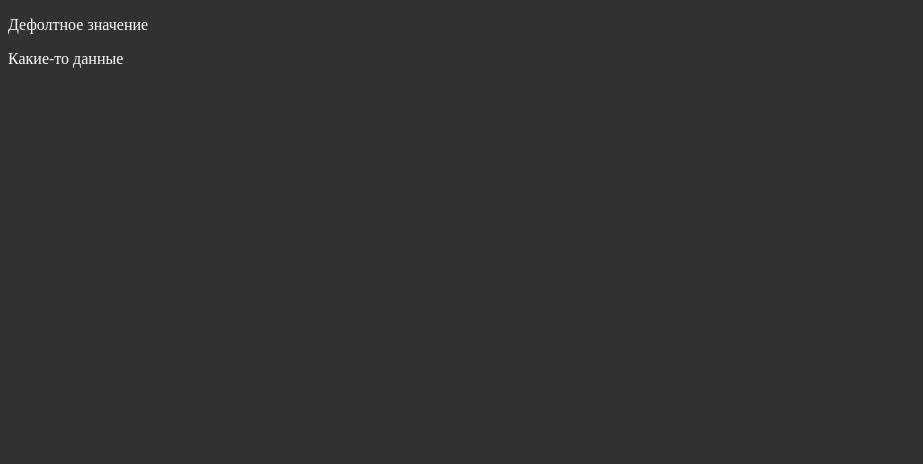
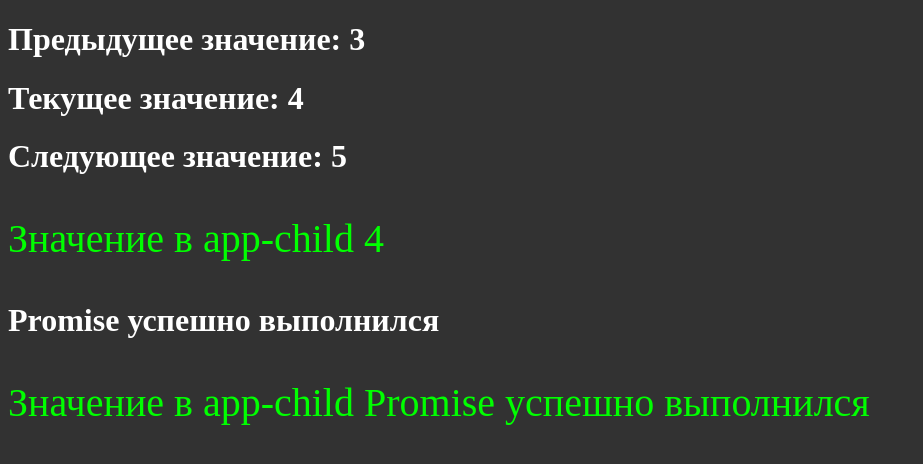
Before and after one commit to AleksYeh/ng-testing, an Angular app: page / in a window 1280 px wide. Shown: the top 464 px of the page, without its empty margins (0-923 px from the left). Built offline with nearby package versions, Linux system fonts and the light colour scheme.

Commit message:
feat: обновить AppComponent и ChildComponent для обработки значений Observable и Promise

```diff
--- a/src/app/app.component.html
+++ b/src/app/app.component.html
@@ -1,2 +1,16 @@
-<app-child></app-child>
-<app-child><p>Какие-то данные</p></app-child>
+<!--<h1>Текущее значение: {{ exampleObservable$ | async }}</h1>-->
+
+@if (exampleObservable$ | async; as data) {
+  <h1>Предыдущее значение: {{ data.previousValue }}</h1>
+  <h1>Текущее значение: {{ data.currentValue }}</h1>
+  <h1>Следующее значение: {{ data.nextValue }}</h1>
+
+<app-child [currentValue]="data.currentValue"></app-child>
+
+}
+
+
+<!-- <app-child [currentValue]="(exampleObservable$ | async).currentValue"></app-child> -->
+
+<h1>{{examplePromise$ | async}}</h1>
+<app-child [currentValue]="(examplePromise$ | async)"></app-child>
--- a/src/app/app.component.ts
+++ b/src/app/app.component.ts
@@ -1,45 +1,33 @@
 import {Component} from '@angular/core';
 import {RouterOutlet} from '@angular/router';
 import {ChildComponent} from './components/child/child.component';
-import {from, fromEvent, interval, map, Observable, of} from 'rxjs';
+import {interval, map, Observable} from 'rxjs';
+import {AsyncPipe} from '@angular/common';
 
 @Component({
   selector: 'app-root',
   standalone: true,
-  imports: [RouterOutlet, ChildComponent],
+  imports: [RouterOutlet, ChildComponent, AsyncPipe],
   templateUrl: './app.component.html',
   styleUrl: './app.component.scss'
 })
 export class AppComponent {
+  exampleObservable$!: Observable<any>;
+  examplePromise$!: Promise<any>;
 
-  numberObservable$: Observable<number> = new Observable((sub) => {
-    sub.next(1);
-    sub.next(2);
-    sub.next(3);
-    sub.next(4);
-    sub.next(5);
-    sub.complete();
-
-  })
 
   ngOnInit() {
+    this.exampleObservable$ = interval(1000).pipe(map(value => ({
+      previousValue: value - 1,
+      currentValue: value,
+      nextValue: value + 1,
 
-    this.numberObservable$.subscribe(console.log);
+    })))
 
-    console.log('=============================')
-
-    of(1, 2, 3, 4, 5).pipe(map(item => item * 10)).subscribe(console.log)
-
-    console.log('=============================')
-
-    from([1, 2, 3, 4, 5]).pipe(map(item => item * 10)).subscribe(console.log)
-
-    console.log('=============================')
-
-    fromEvent(document, 'click').subscribe(console.log)
-
-    console.log('=============================')
-
-    interval(1000).subscribe(console.log)
+    this.examplePromise$ = new Promise((resolve) => {
+      setTimeout(() => {
+        resolve('Promise успешно выполнился')
+      }, 3000)
+    })
   }
 }
--- a/src/app/components/child/child.component.html
+++ b/src/app/components/child/child.component.html
@@ -1 +1 @@
-<ng-content><p>Дефолтное значение</p></ng-content>
+<p>Значение в app-child {{currentValue}}</p>
--- a/src/app/components/child/child.component.scss
+++ b/src/app/components/child/child.component.scss
@@ -0,0 +1,4 @@
+p {
+    font-size: 40px;
+    color: lime;
+}
--- a/src/app/components/child/child.component.ts
+++ b/src/app/components/child/child.component.ts
@@ -1,4 +1,4 @@
-import { Component } from '@angular/core';
+import {Component, Input} from '@angular/core';
 
 @Component({
   selector: 'app-child',
@@ -8,5 +8,5 @@ import { Component } from '@angular/core';
   styleUrl: './child.component.scss'
 })
 export class ChildComponent {
-
+  @Input() currentValue!: number;
 }
```
